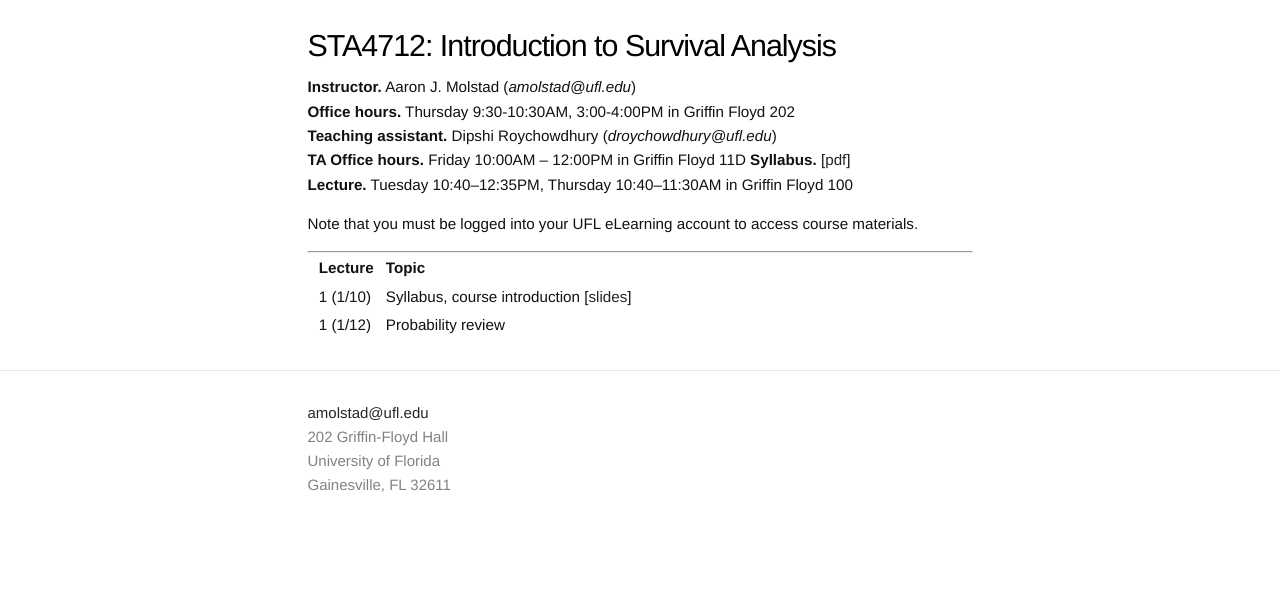
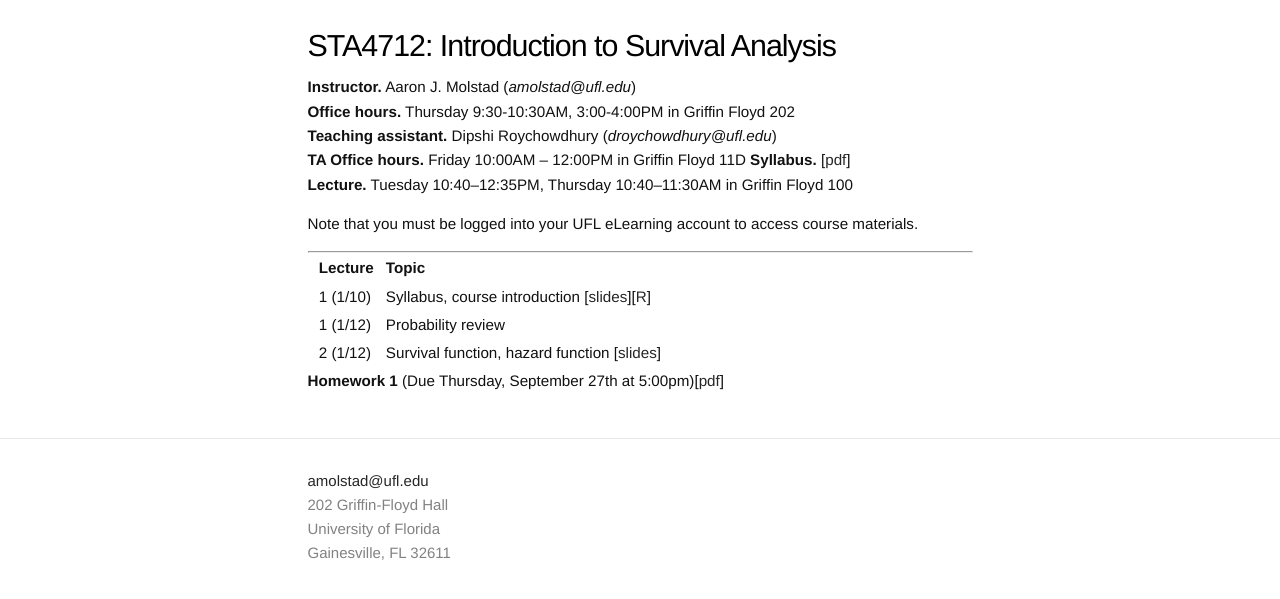
Before and after one commit to ajmolstad/ajmolstad.github.io, a Jekyll site: the page built from S23_STA4712.md, in a window 1280 px wide. Shown: the top 599 px of the page. Built offline with Jekyll 4.4.1, drawn with Linux system fonts in a browser that asks for light colours.

Commit message:
Update survival course

```diff
--- a/S23_STA4712.md
+++ b/S23_STA4712.md
@@ -16,5 +16,9 @@ Note that you must be logged into your UFL eLearning account to access course ma
 ---------------
 
 ||  **Lecture** ||  **Topic** ||
-|| 1 (1/10)  || Syllabus, course introduction [[slides](https://ufl.instructure.com/files/75228930/download?download_frd=1)] ||
+|| 1 (1/10)  || Syllabus, course introduction [[slides](https://ufl.instructure.com/files/75228930/download?download_frd=1)][[R](https://ufl.instructure.com/files/75305571/download?download_frd=1)] ||
 || 1 (1/12) || Probability review ||
+|| 2 (1/12) || Survival function, hazard function [[slides](https://ufl.instructure.com/files/75305565/download?download_frd=1)]  ||
+
+
+**Homework 1** (Due Thursday, September 27th at 5:00pm)[[pdf](https://ufl.instructure.com/files/75276238/download?download_frd=1)]
```
